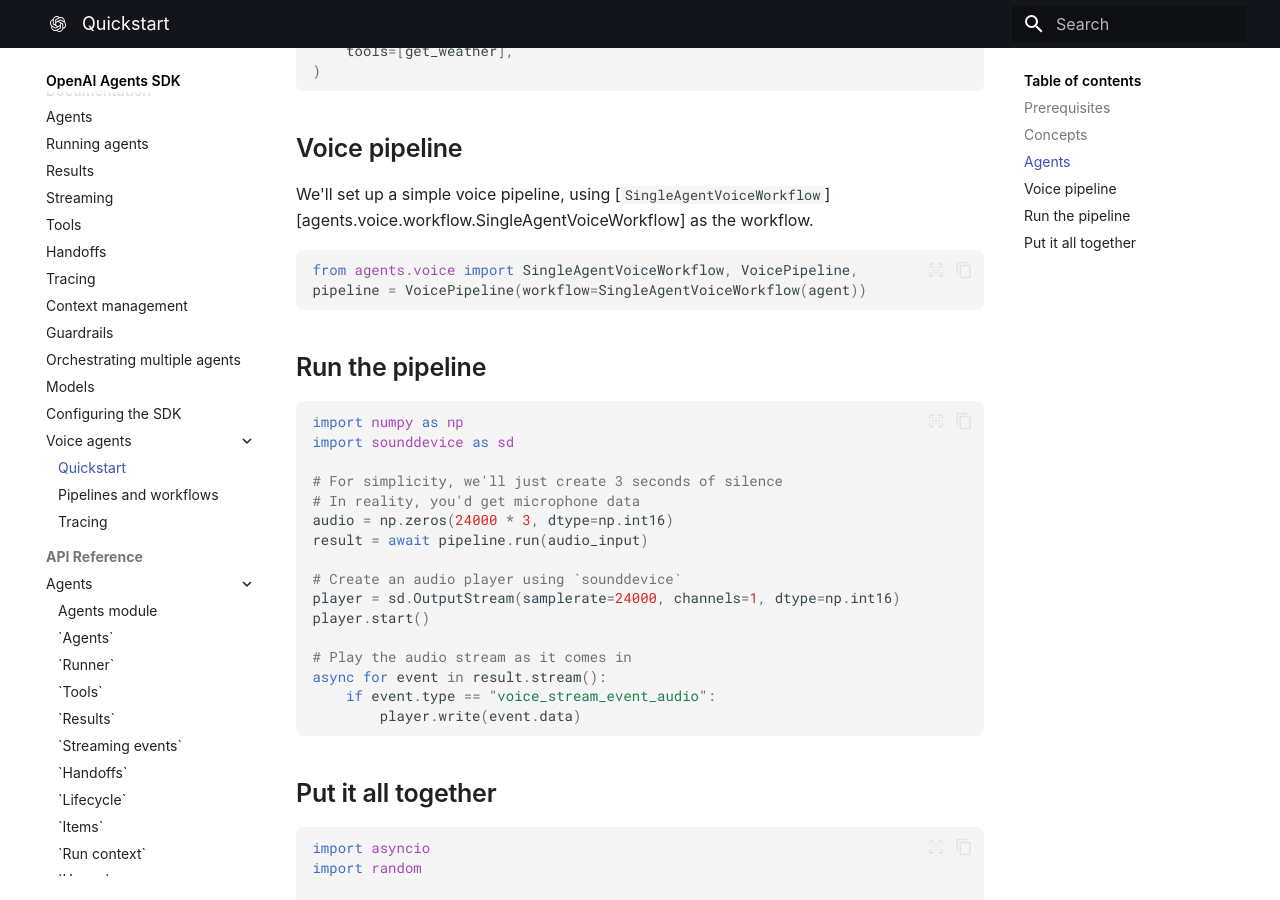
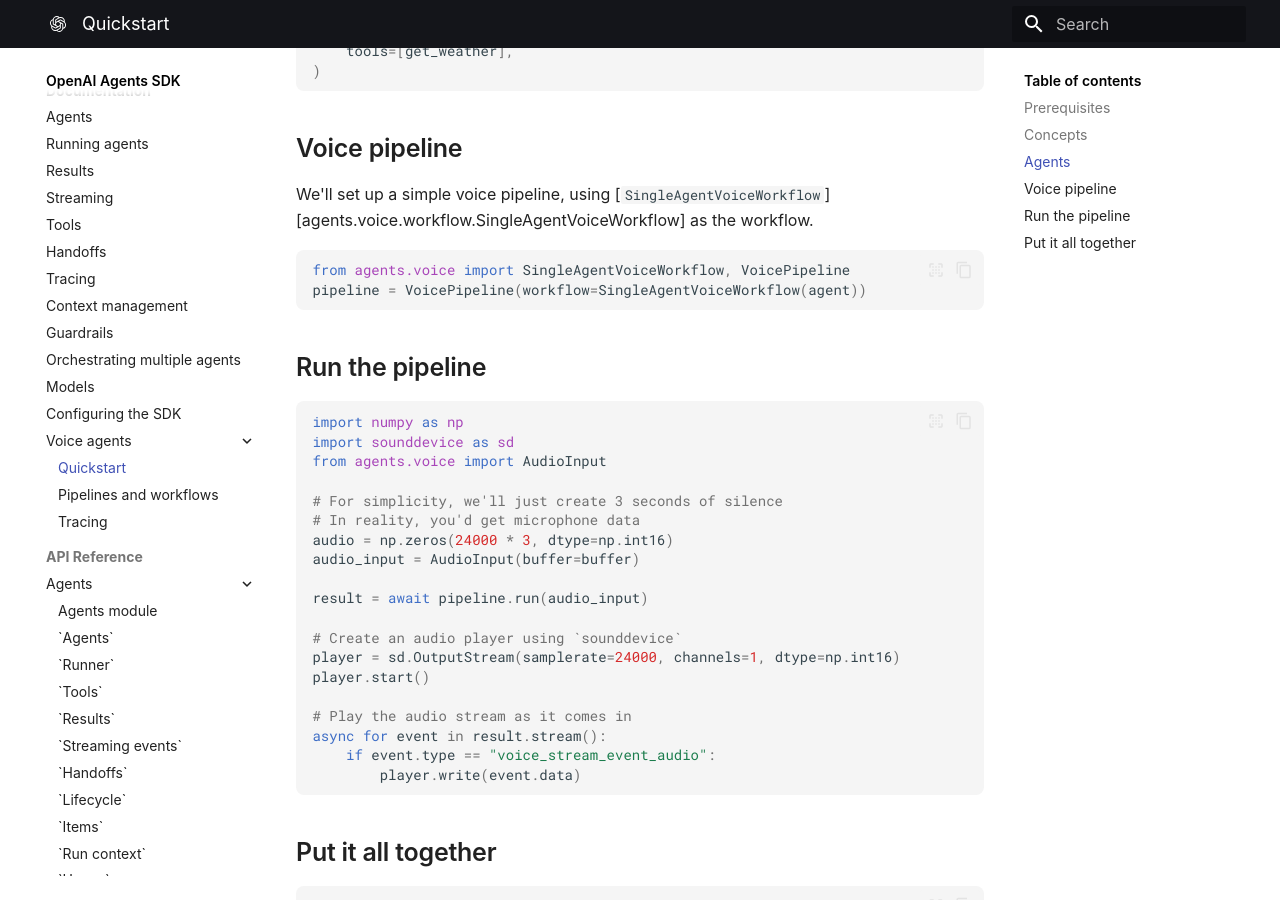
Before and after one commit to Radoslaw-Lisowski/openai-agents-python, an MkDocs documentation site: the page built from docs/voice/quickstart.md, in a window 1280 px wide and 900 px high, scrolled down 1831 px. Built offline with MkDocs 1.6.1 and Material for MkDocs 9.7.7, drawn with Linux system fonts in a browser that asks for light colours; some web fonts are replaced.

Commit message:
Fix voice pipeline code examples in quickstart docs

````diff
--- a/docs/voice/quickstart.md
+++ b/docs/voice/quickstart.md
@@ -91,7 +91,7 @@ agent = Agent(
 We'll set up a simple voice pipeline, using [`SingleAgentVoiceWorkflow`][agents.voice.workflow.SingleAgentVoiceWorkflow] as the workflow.
 
 ```python
-from agents.voice import SingleAgentVoiceWorkflow, VoicePipeline,
+from agents.voice import SingleAgentVoiceWorkflow, VoicePipeline
 pipeline = VoicePipeline(workflow=SingleAgentVoiceWorkflow(agent))
 ```
 
@@ -100,10 +100,13 @@ pipeline = VoicePipeline(workflow=SingleAgentVoiceWorkflow(agent))
 ```python
 import numpy as np
 import sounddevice as sd
+from agents.voice import AudioInput
 
 # For simplicity, we'll just create 3 seconds of silence
 # In reality, you'd get microphone data
 audio = np.zeros(24000 * 3, dtype=np.int16)
+audio_input = AudioInput(buffer=buffer)
+
 result = await pipeline.run(audio_input)
 
 # Create an audio player using `sounddevice`
````
